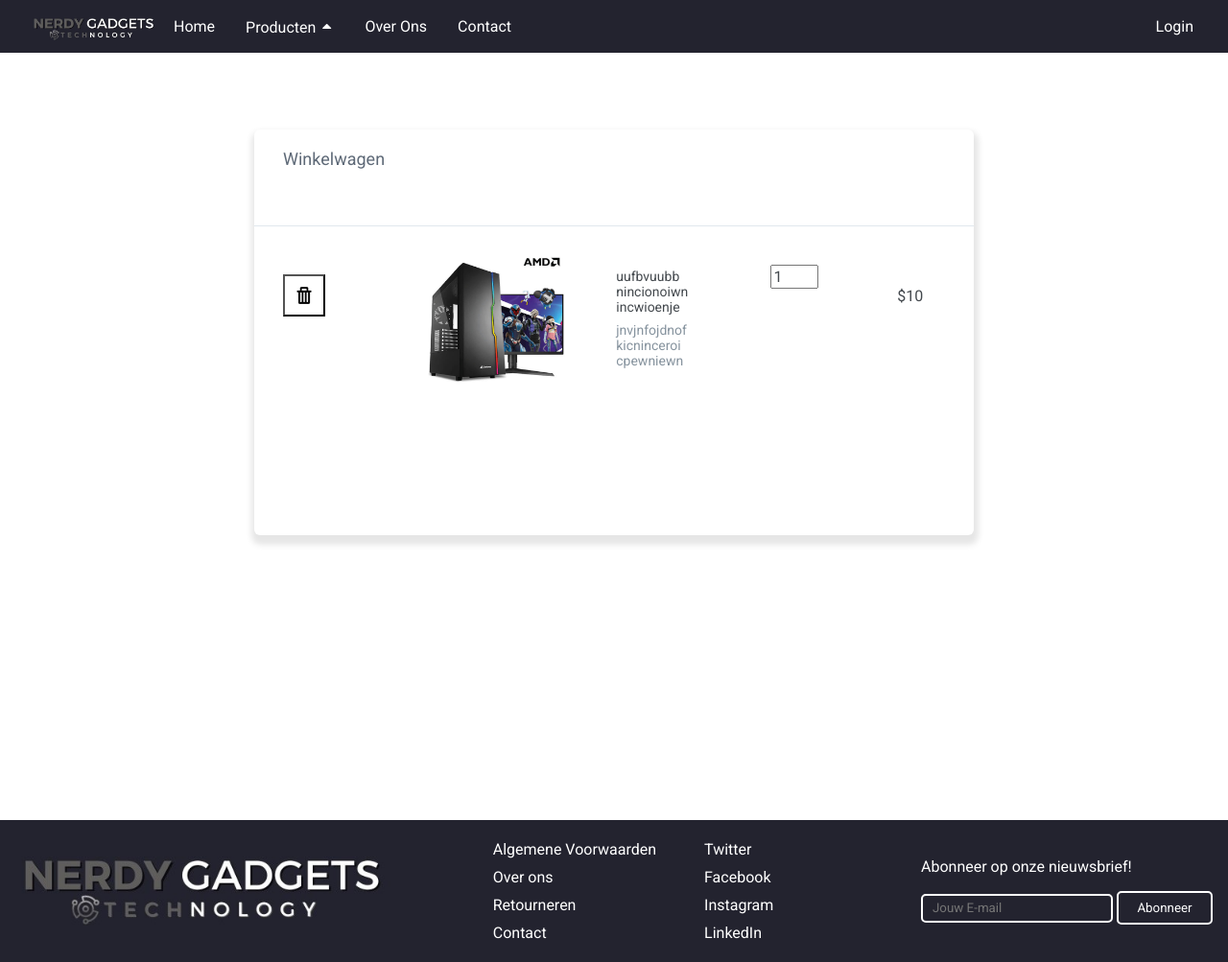
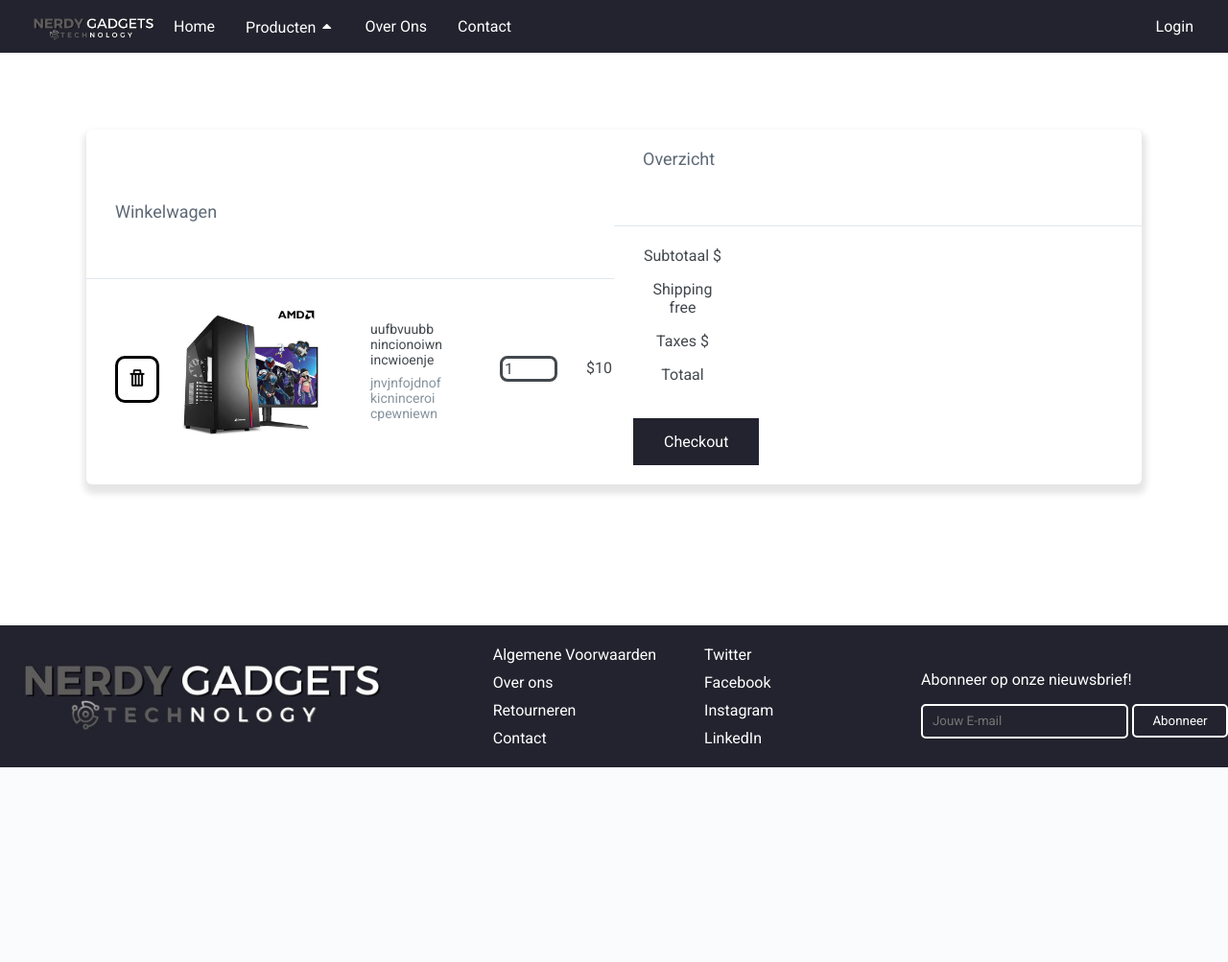
Before and after one commit to GyKevin/NerdyGadgets, a PHP site: page /pages/winkelwagen.php in a window 1280 px wide. Shown: the whole page at 96% size. After the commit the page ends 800 px from the top, so only its background shows below. Run offline with PHP 8.4, Linux system fonts and the light colour scheme; data that the repository does not hold is empty.

Commit message:
Winkelwagentje beetje gefixt.
Alleen nog die titels die gefixt moeten worden

```diff
--- a/css/winkelwagen.css
+++ b/css/winkelwagen.css
@@ -4,16 +4,26 @@ main {
     margin: 0%;
     background-color: white;
 }
-.winkelwagen {
-    width: 750px;
-    height: 423px;
+.content{
+    width: 1100px;
+    height: auto;
     margin: 80px auto;
     background: #FFFFFF;
     box-shadow: 1px 6px 6px 4px rgba(0,0,0,0.10);
     border-radius: 6px;
+    display: flex;
+    flex-direction: row;
+    justify-content: space-between;
+    align-items: center;
 
-    display: flex;
-    flex-direction: column;
+  }
+  .winkelwagen{
+    height: 100%;
+    width: 50%;
+  }
+  .overzicht{
+    height: 100%;
+    width: 50%;
   }
 .titel {
     height: 60px;
@@ -28,24 +38,21 @@ main {
     height: 120px;
     display: flex;
 }
-  .item:nth-child(3) {
-    border-top:  1px solid #E1E8EE;
-    border-bottom:  1px solid #E1E8EE;
-  }
 .buttons {
     display: inline-block;
     cursor: pointer;
     width: 100px;
     height: 17px;
-    padding-top: 30px;
-    margin-right: 60px;
+    padding-top: 60px;
+    margin-right: 20px;
 
 }
 .buttons button{
     background-color: #1C00ff00;
     color: black;
-    padding: 10px 18px;
     padding: 10px;
+    border: solid 3px black;
+    border-radius: 10px;
   }
   .buttons img{
     height: 20px;
@@ -76,22 +83,69 @@ margin-top: 8px;
 color: #86939E;
 }
 .quantity {
-    padding-top: 20px;
-    margin-right: 60px;
+    padding-top: 60px;
+    margin-right: 30px;
 }
 .quantity input {
     width: 50px;
+    height: auto;
+    font-size: 16px;
+    color: #43484D;
+    font-weight: 300;
+    border: solid 3px;
+    border-radius: 8px;
+}
+.price {
+    width: 83px;
+    padding-top: 47px;
+    text-align: center;
     font-size: 16px;
     color: #43484D;
     font-weight: 300;
 }
-  .price {
+.checkout{
+  background-color: #1C00ff00;
+  color: black;
+  border: solid 3px black;
+  border-radius: 10px;
+}
+.overzicht_titel{
+  height: 60px;
+  border-bottom: 1px solid #E1E8EE;
+  padding: 20px 30px;
+  color: #5E6977;
+  font-size: 18px;
+  font-weight: 400;
+}
+.overzicht_titel p{
+  height: 90px;
+  border-bottom: 1px solid #E1E8EE;
+  padding: 20px 30px;
+  color: #5E6977;
+  font-size: 18px;
+  font-weight: 400;
+}
+.totaal{
+  padding: 20px 30px;
   width: 83px;
-    padding-top: 27px;
+  padding-top: 5px ;
   text-align: center;
   font-size: 16px;
   color: #43484D;
   font-weight: 300;
+}
+.checkout_button button{
+  margin-left: 20px ;
+  background-color: #4CAF50; /* Green */
+  border: none;
+  background-color: #23232f;
+  color: white;
+  padding: 15px 32px;
+  text-align: center;
+  text-decoration: none;
+  display: inline-block;
+  font-size: 16px;
+  margin-bottom: 20px;
 }
   @media (max-width: 800px) {
     .winkelwagen {
--- a/pages/winkelwagen.php
+++ b/pages/winkelwagen.php
@@ -1,4 +1,10 @@
-<link rel="stylesheet" href="/navbar/navbar.css">
+<!DOCTYPE html>
+<html lang="en">
+<head>
+    <meta charset="UTF-8">
+    <meta name="viewport" content="width=device-width, initial-scale=1.0">
+    <title>Winkelwagen</title>
+    <link rel="stylesheet" href="/navbar/navbar.css">
     <link rel="stylesheet" href="https://cdnjs.cloudflare.com/ajax/libs/font-awesome/4.7.0/css/font-awesome.min.css">
     <script src="/navbar/import-handler.js"></script>
     <link rel="stylesheet" href="/css/winkelwagen.css">
@@ -15,6 +21,7 @@
             margin-top: auto;
         }
     </style>
+</head>
     <body>
     <!-- navigatie bar -->
     <div id="navbar"></div>
@@ -25,10 +32,11 @@
             <div class="titel">
                 Winkelwagen
             </div>
+
 <!-- "product 1" -->
         <div class="item">
             <div class="buttons">
-            <button><img src="/image/111056_trash_can_icon.png"></button>
+            <button type="button"><img src="/image/111056_trash_can_icon.png"></button>
             </div>
 
             <div class="image">
@@ -47,9 +55,25 @@
             <div class="price">
                 <p>$10</p>
             </div>
+         </div>
+
+        </div>
+        <div class="overzicht">
+            <div class="overzicht_titel">
+               Overzicht
+            </div>
+
+            <div class="totaal">
+                <p>Subtotaal $</p>
+                <p>Shipping free</p>
+                <p>Taxes $</p>
+                <p>Totaal</p>
+            </div>
+            <div class="checkout_button">
+                <button>Checkout</button>
+            </div>
+        </div>
     </div>
-</div>
-</div>
     </main>
     <!-- footer -->
     <div id="footer"></div>
```
Lines whose indentation alone changed are shown as unchanged.
